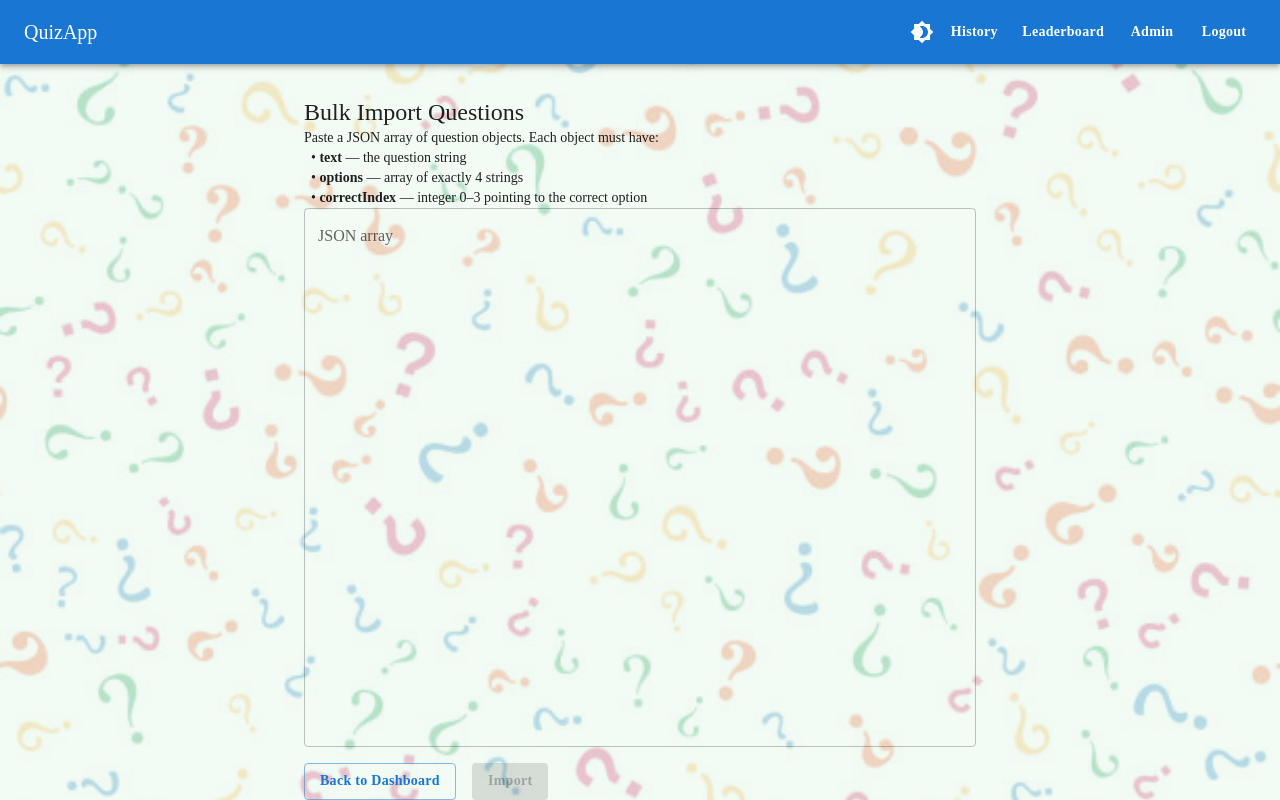
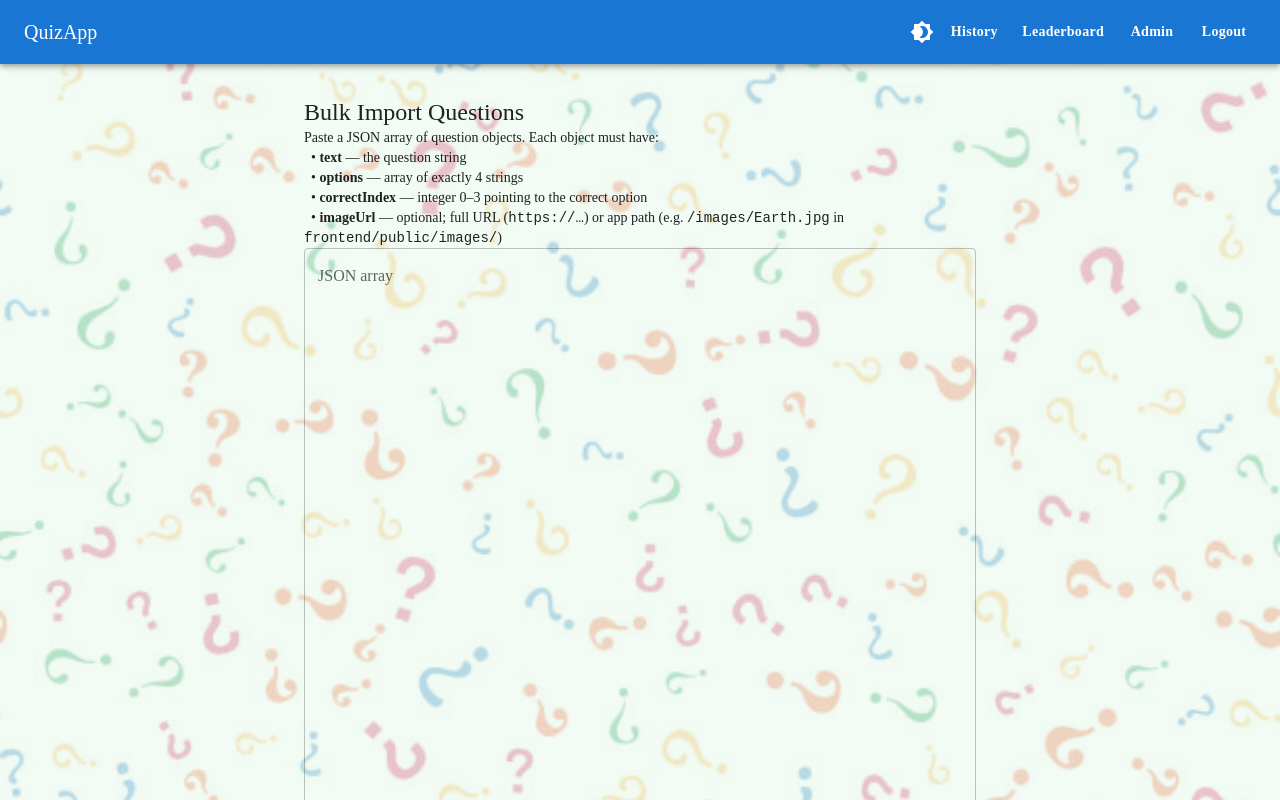
Before and after one commit to XVIArc/Web-Development-Project, a React app in the folder frontend/: page /admin/import in a window 1280 px wide. Shown: the top 800 px of the page. Built offline with nearby package versions, Linux system fonts and the light colour scheme; no server answers; sample sign-in values are in the browser's storage; the HTML template or start-up script is replaced by a standard one.

Commit message:
feat(frontend): BulkImport + AdminQuestionsTable accomodate image questions

```diff
--- a/frontend/src/components/admin/AdminQuestionsTable.jsx
+++ b/frontend/src/components/admin/AdminQuestionsTable.jsx
@@ -1,4 +1,5 @@
 import {
+  Box,
   Chip,
   IconButton,
   Paper,
@@ -29,6 +30,7 @@ export default function AdminQuestionsTable({
         <TableHead>
           <TableRow>
             <TableCell>#</TableCell>
+            <TableCell>Image</TableCell>
             <TableCell>Question</TableCell>
             <TableCell>Options</TableCell>
             <TableCell>Status</TableCell>
@@ -39,6 +41,31 @@ export default function AdminQuestionsTable({
           {questions.map((q, i) => (
             <TableRow key={q._id} hover>
               <TableCell>{i + 1}</TableCell>
+
+              <TableCell sx={{ width: 72 }}>
+                {q.imageUrl ? (
+                  <Box
+                    component="img"
+                    src={q.imageUrl}
+                    alt=""
+                    sx={{
+                      width: 56,
+                      height: 40,
+                      objectFit: "cover",
+                      borderRadius: 1,
+                      display: "block",
+                      bgcolor: "action.hover",
+                    }}
+                    onError={(e) => {
+                      e.currentTarget.style.display = "none";
+                    }}
+                  />
+                ) : (
+                  <Typography variant="caption" color="text.secondary">
+                    —
+                  </Typography>
+                )}
+              </TableCell>
 
               <TableCell sx={{ maxWidth: 320 }}>
                 <Tooltip title={q.text} placement="top-start">
--- a/frontend/src/pages/admin/BulkImport.jsx
+++ b/frontend/src/pages/admin/BulkImport.jsx
@@ -7,18 +7,25 @@ import { useToast } from "../../context/useToast";
 const PLACEHOLDER = JSON.stringify(
   [
     {
+      text: "Which planet is red?",
+      options: ["Venus", "Mars", "Jupiter", "Saturn"],
+      correctIndex: 1,
+      imageUrl: "https://picsum.photos/seed/red-planet-mars/800/400",
+    },
+    {
+      text: "What planet is this?",
+      options: ["Mercury", "Venus", "Earth", "Mars"],
+      correctIndex: 2,
+      imageUrl: "/images/Earth.jpg",
+    },
+    {
       text: "What is 2 + 2?",
       options: ["3", "4", "5", "6"],
       correctIndex: 1,
     },
-    {
-      text: "Which planet is closest to the Sun?",
-      options: ["Venus", "Earth", "Mercury", "Mars"],
-      correctIndex: 2,
-    },
   ],
   null,
-  2
+  2,
 );
 
 export default function BulkImport() {
@@ -28,7 +35,6 @@ export default function BulkImport() {
   const toast = useToast();
 
   const handleImport = async () => {
-    // Client-side JSON parse before hitting the API
     let questions;
     try {
       questions = JSON.parse(raw);
@@ -51,7 +57,7 @@ export default function BulkImport() {
     try {
       const imported = await adminApi.bulkImport({ questions });
       toast.success(
-        `${imported.length} question${imported.length === 1 ? "" : "s"} imported successfully!`
+        `${imported.length} question${imported.length === 1 ? "" : "s"} imported successfully!`,
       );
       setRaw("");
     } catch (err) {
@@ -63,7 +69,7 @@ export default function BulkImport() {
 
   return (
     <Box sx={{ px: 3, py: 4, maxWidth: 720, mx: "auto" }}>
-      <Typography variant="h5" mb={1}>
+      <Typography variant="h5" component="h1" mb={1}>
         Bulk Import Questions
       </Typography>
       <Typography variant="body2" color="text.secondary" mb={3}>
@@ -75,6 +81,10 @@ export default function BulkImport() {
         <br />
         &nbsp;&nbsp;• <strong>correctIndex</strong> — integer 0–3 pointing to
         the correct option
+        <br />
+        &nbsp;&nbsp;• <strong>imageUrl</strong> — optional; full URL (
+        <code>https://…</code>) or app path (e.g.{" "}
+        <code>/images/Earth.jpg</code> in <code>frontend/public/images/</code>)
       </Typography>
 
       <TextField
```
